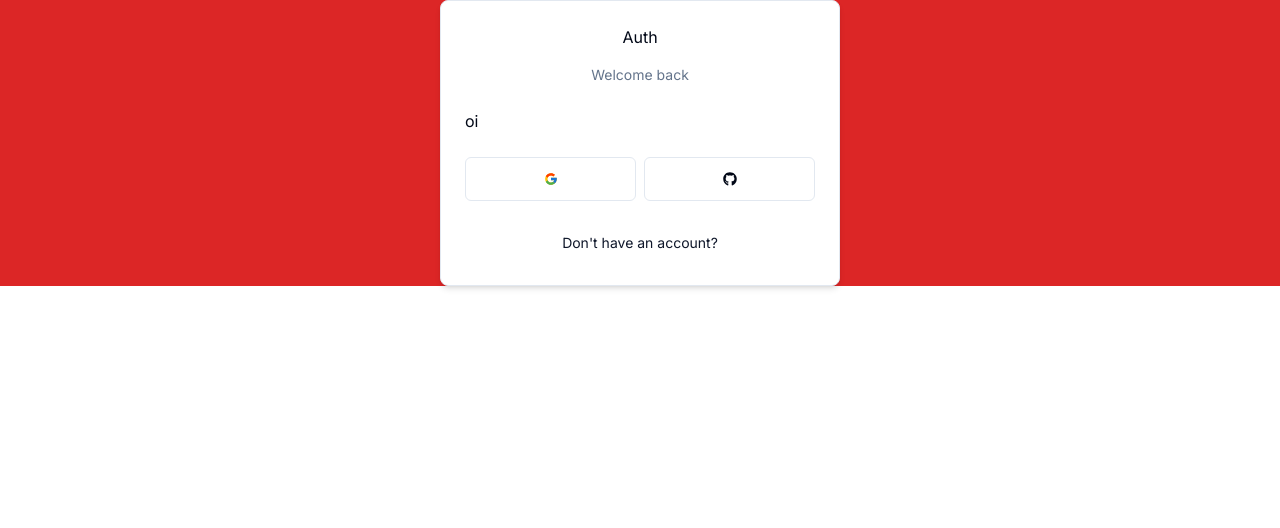
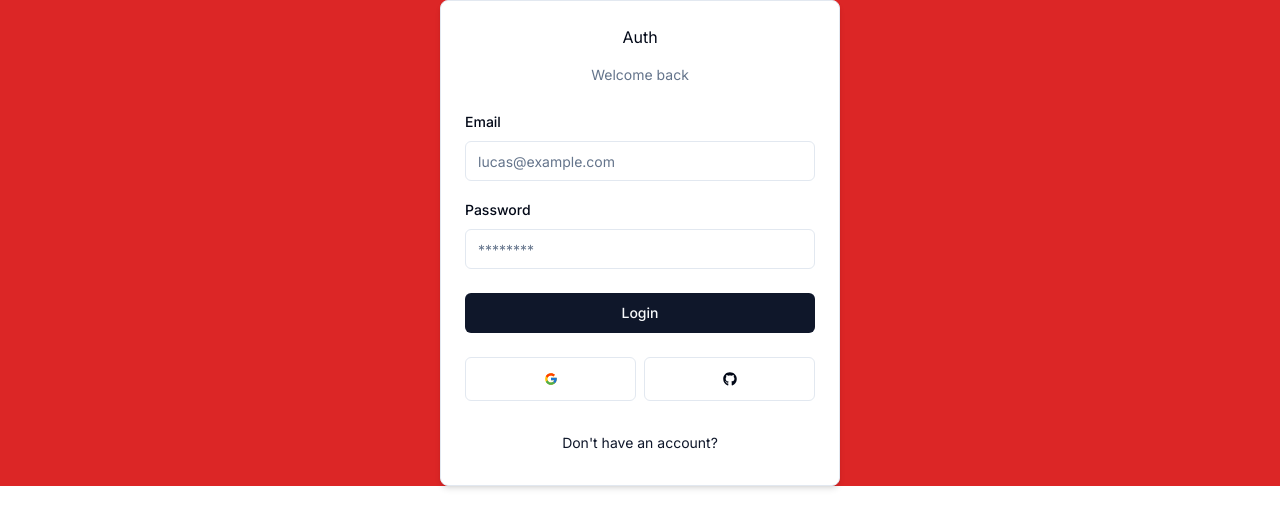
Before and after one commit to lnfidalgo/my-new-app, a Next.js app: page /auth/login in a window 1280 px wide. Shown: the top 528 px of the page. Built offline with nearby package versions, Linux system fonts and the light colour scheme.

Commit message:
Login done

```diff
--- /dev/null
+++ b/components/ui/form.tsx
@@ -0,0 +1,178 @@
+"use client"
+
+import * as React from "react"
+import * as LabelPrimitive from "@radix-ui/react-label"
+import { Slot } from "@radix-ui/react-slot"
+import {
+  Controller,
+  ControllerProps,
+  FieldPath,
+  FieldValues,
+  FormProvider,
+  useFormContext,
+} from "react-hook-form"
+
+import { cn } from "@/lib/utils"
+import { Label } from "@/components/ui/label"
+
+const Form = FormProvider
+
+type FormFieldContextValue<
+  TFieldValues extends FieldValues = FieldValues,
+  TName extends FieldPath<TFieldValues> = FieldPath<TFieldValues>
+> = {
+  name: TName
+}
+
+const FormFieldContext = React.createContext<FormFieldContextValue>(
+  {} as FormFieldContextValue
+)
+
+const FormField = <
+  TFieldValues extends FieldValues = FieldValues,
+  TName extends FieldPath<TFieldValues> = FieldPath<TFieldValues>
+>({
+  ...props
+}: ControllerProps<TFieldValues, TName>) => {
+  return (
+    <FormFieldContext.Provider value={{ name: props.name }}>
+      <Controller {...props} />
+    </FormFieldContext.Provider>
+  )
+}
+
+const useFormField = () => {
+  const fieldContext = React.useContext(FormFieldContext)
+  const itemContext = React.useContext(FormItemContext)
+  const { getFieldState, formState } = useFormContext()
+
+  const fieldState = getFieldState(fieldContext.name, formState)
+
+  if (!fieldContext) {
+    throw new Error("useFormField should be used within <FormField>")
+  }
+
+  const { id } = itemContext
+
+  return {
+    id,
+    name: fieldContext.name,
+    formItemId: `${id}-form-item`,
+    formDescriptionId: `${id}-form-item-description`,
+    formMessageId: `${id}-form-item-message`,
+    ...fieldState,
+  }
+}
+
+type FormItemContextValue = {
+  id: string
+}
+
+const FormItemContext = React.createContext<FormItemContextValue>(
+  {} as FormItemContextValue
+)
+
+const FormItem = React.forwardRef<
+  HTMLDivElement,
+  React.HTMLAttributes<HTMLDivElement>
+>(({ className, ...props }, ref) => {
+  const id = React.useId()
+
+  return (
+    <FormItemContext.Provider value={{ id }}>
+      <div ref={ref} className={cn("space-y-2", className)} {...props} />
+    </FormItemContext.Provider>
+  )
+})
+FormItem.displayName = "FormItem"
+
+const FormLabel = React.forwardRef<
+  React.ElementRef<typeof LabelPrimitive.Root>,
+  React.ComponentPropsWithoutRef<typeof LabelPrimitive.Root>
+>(({ className, ...props }, ref) => {
+  const { error, formItemId } = useFormField()
+
+  return (
+    <Label
+      ref={ref}
+      className={cn(error && "text-destructive", className)}
+      htmlFor={formItemId}
+      {...props}
+    />
+  )
+})
+FormLabel.displayName = "FormLabel"
+
+const FormControl = React.forwardRef<
+  React.ElementRef<typeof Slot>,
+  React.ComponentPropsWithoutRef<typeof Slot>
+>(({ ...props }, ref) => {
+  const { error, formItemId, formDescriptionId, formMessageId } = useFormField()
+
+  return (
+    <Slot
+      ref={ref}
+      id={formItemId}
+      aria-describedby={
+        !error
+          ? `${formDescriptionId}`
+          : `${formDescriptionId} ${formMessageId}`
+      }
+      aria-invalid={!!error}
+      {...props}
+    />
+  )
+})
+FormControl.displayName = "FormControl"
+
+const FormDescription = React.forwardRef<
+  HTMLParagraphElement,
+  React.HTMLAttributes<HTMLParagraphElement>
+>(({ className, ...props }, ref) => {
+  const { formDescriptionId } = useFormField()
+
+  return (
+    <p
+      ref={ref}
+      id={formDescriptionId}
+      className={cn("text-sm text-muted-foreground", className)}
+      {...props}
+    />
+  )
+})
+FormDescription.displayName = "FormDescription"
+
+const FormMessage = React.forwardRef<
+  HTMLParagraphElement,
+  React.HTMLAttributes<HTMLParagraphElement>
+>(({ className, children, ...props }, ref) => {
+  const { error, formMessageId } = useFormField()
+  const body = error ? String(error?.message) : children
+
+  if (!body) {
+    return null
+  }
+
+  return (
+    <p
+      ref={ref}
+      id={formMessageId}
+      className={cn("text-sm font-medium text-destructive", className)}
+      {...props}
+    >
+      {body}
+    </p>
+  )
+})
+FormMessage.displayName = "FormMessage"
+
+export {
+  useFormField,
+  Form,
+  FormItem,
+  FormLabel,
+  FormControl,
+  FormDescription,
+  FormMessage,
+  FormField,
+}
--- /dev/null
+++ b/components/ui/input.tsx
@@ -0,0 +1,25 @@
+import * as React from "react"
+
+import { cn } from "@/lib/utils"
+
+export interface InputProps
+  extends React.InputHTMLAttributes<HTMLInputElement> {}
+
+const Input = React.forwardRef<HTMLInputElement, InputProps>(
+  ({ className, type, ...props }, ref) => {
+    return (
+      <input
+        type={type}
+        className={cn(
+          "flex h-10 w-full rounded-md border border-input bg-background px-3 py-2 text-sm ring-offset-background file:border-0 file:bg-transparent file:text-sm file:font-medium placeholder:text-muted-foreground focus-visible:outline-none focus-visible:ring-2 focus-visible:ring-ring focus-visible:ring-offset-2 disabled:cursor-not-allowed disabled:opacity-50",
+          className
+        )}
+        ref={ref}
+        {...props}
+      />
+    )
+  }
+)
+Input.displayName = "Input"
+
+export { Input }
--- /dev/null
+++ b/components/ui/label.tsx
@@ -0,0 +1,26 @@
+"use client"
+
+import * as React from "react"
+import * as LabelPrimitive from "@radix-ui/react-label"
+import { cva, type VariantProps } from "class-variance-authority"
+
+import { cn } from "@/lib/utils"
+
+const labelVariants = cva(
+  "text-sm font-medium leading-none peer-disabled:cursor-not-allowed peer-disabled:opacity-70"
+)
+
+const Label = React.forwardRef<
+  React.ElementRef<typeof LabelPrimitive.Root>,
+  React.ComponentPropsWithoutRef<typeof LabelPrimitive.Root> &
+    VariantProps<typeof labelVariants>
+>(({ className, ...props }, ref) => (
+  <LabelPrimitive.Root
+    ref={ref}
+    className={cn(labelVariants(), className)}
+    {...props}
+  />
+))
+Label.displayName = LabelPrimitive.Root.displayName
+
+export { Label }
--- a/package.json
+++ b/package.json
@@ -9,7 +9,9 @@
     "lint": "next lint"
   },
   "dependencies": {
+    "@hookform/resolvers": "^3.9.0",
     "@radix-ui/react-accordion": "^1.2.0",
+    "@radix-ui/react-label": "^2.1.0",
     "@radix-ui/react-slot": "^1.1.0",
     "class-variance-authority": "^0.7.0",
     "clsx": "^2.1.1",
@@ -20,9 +22,11 @@
     "next": "14.2.5",
     "react": "^18",
     "react-dom": "^18",
+    "react-hook-form": "^7.52.1",
     "react-icons": "^5.2.1",
     "tailwind-merge": "^2.4.0",
-    "tailwindcss-animate": "^1.0.7"
+    "tailwindcss-animate": "^1.0.7",
+    "zod": "^3.23.8"
   },
   "devDependencies": {
     "@types/node": "^20",
--- /dev/null
+++ b/schemas/index.ts
@@ -0,0 +1,10 @@
+import * as z from "zod";
+
+export const LoginSchema = z.object({
+  email: z.string().email({
+    message: "Email is required.",
+  }),
+  password: z.string().min(1, {
+    message: "Password is required.",
+  }),
+});
--- a/src/ui/auth/loginForm.tsx
+++ b/src/ui/auth/loginForm.tsx
@@ -1,6 +1,35 @@
+"use client";
+
+import * as z from "zod";
+import { useForm } from "react-hook-form";
+import { zodResolver } from "@hookform/resolvers/zod";
+import { LoginSchema } from "@/schemas";
+import {
+  Form,
+  FormControl,
+  FormField,
+  FormItem,
+  FormLabel,
+  FormMessage,
+} from "@/components/ui/form";
 import { CardWrapper } from "./cardWrapper";
+import { Input } from "@/components/ui/input";
+import { Button } from "@/components/ui/button";
+import { FormError } from "../components/formError";
+import { FormSuccess } from "../components/FormSuccess";
 
 export function LoginForm() {
+  const form = useForm<z.infer<typeof LoginSchema>>({
+    resolver: zodResolver(LoginSchema),
+    defaultValues: {
+      email: "",
+      password: "",
+    },
+  });
+
+  const onSubmit = (values: z.infer<typeof LoginSchema>) => {
+    console.log(values);
+  };
   return (
     <CardWrapper
       headerLabel="Welcome back"
@@ -8,7 +37,47 @@
       backButtonHref="/auth/register"
       showSocial
     >
-      oi
+      <Form {...form}>
+        <form onSubmit={form.handleSubmit(onSubmit)} className="space-y-6">
+          <div className="space-y-4">
+            <FormField
+              control={form.control}
+              name="email"
+              render={({ field }) => (
+                <FormItem>
+                  <FormLabel>Email</FormLabel>
+                  <FormControl>
+                    <Input
+                      {...field}
+                      placeholder="lucas@example.com"
+                      type="email"
+                    />
+                  </FormControl>
+                  <FormMessage />
+                </FormItem>
+              )}
+            />
+            <FormField
+              control={form.control}
+              name="password"
+              render={({ field }) => (
+                <FormItem>
+                  <FormLabel>Password</FormLabel>
+                  <FormControl>
+                    <Input {...field} placeholder="********" type="password" />
+                  </FormControl>
+                  <FormMessage />
+                </FormItem>
+              )}
+            />
+          </div>
+          <FormError message="" />
+          <FormSuccess message="" />
+          <Button type="submit" className="w-full">
+            Login
+          </Button>
+        </form>
+      </Form>
     </CardWrapper>
   );
 }
--- /dev/null
+++ b/src/ui/components/FormSuccess.tsx
@@ -0,0 +1,16 @@
+import { FaCheckCircle } from "react-icons/fa";
+
+interface FormErrorProps {
+  message?: string;
+}
+
+export function FormSuccess({ message }: FormErrorProps) {
+  if (!message) return null;
+
+  return (
+    <div className="flex items-center gap-x-2 text-sm text-emerald-500 bg-emerald-500/15 p-3 rounded-md">
+      <FaCheckCircle className="w-4 h-4" />
+      <p>{message}</p>
+    </div>
+  );
+}
--- /dev/null
+++ b/src/ui/components/formError.tsx
@@ -0,0 +1,16 @@
+import { FaExclamationTriangle } from "react-icons/fa";
+
+interface FormErrorProps {
+  message?: string;
+}
+
+export function FormError({ message }: FormErrorProps) {
+  if (!message) return null;
+
+  return (
+    <div className="flex items-center gap-x-2 text-sm text-destructive bg-destructive/15 p-3 rounded-md">
+      <FaExclamationTriangle className="w-4 h-4" />
+      <p>{message}</p>
+    </div>
+  );
+}
```
Also changed, not shown: 1 other file (tests, documents, lock files or other folders).
